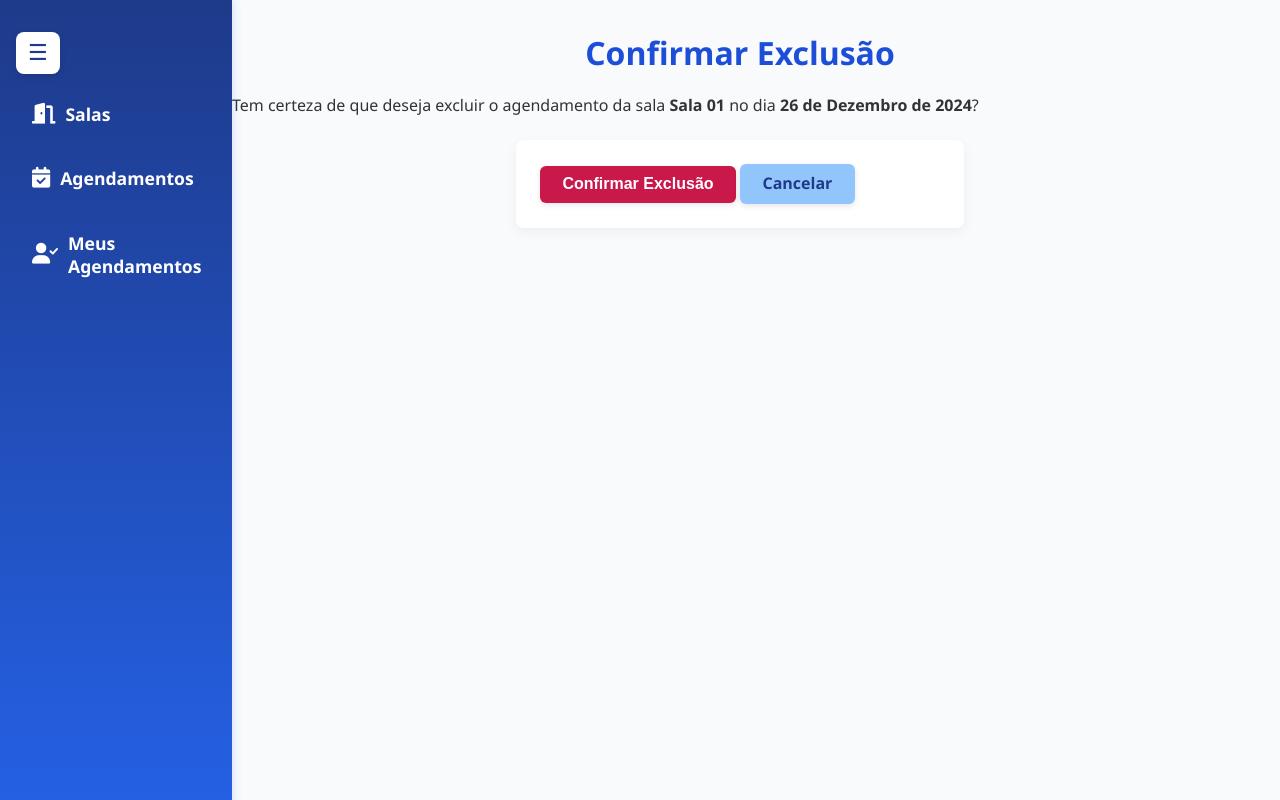
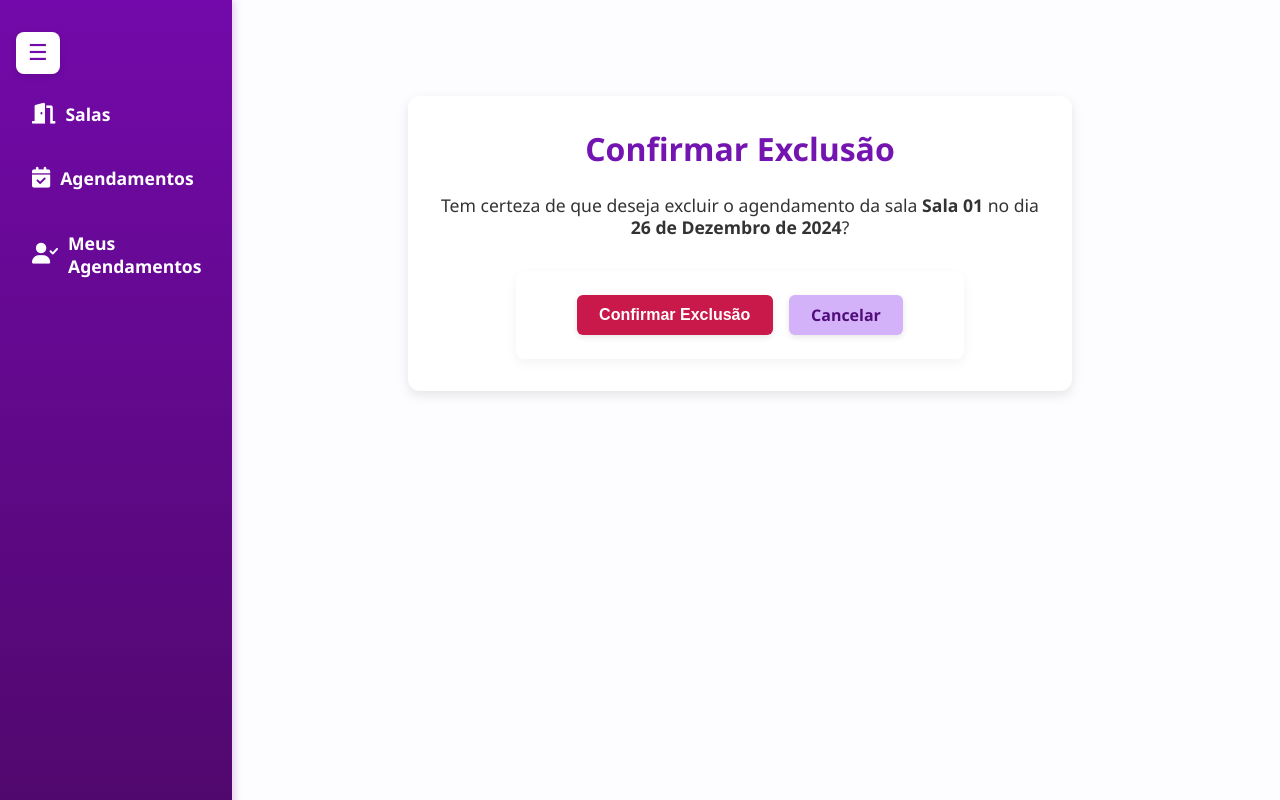
Before and after one commit to Caixeta19/SmartSpace, a Django app: page /agendamento/excluir/1/ in a window 1280 px wide. Run offline with Django 5.2, Linux system fonts and the light colour scheme; a user stored in the database is signed in; data comes from the database, SQL or seed files in the repository; both versions use the stored data as it was after the commit.

Commit message:
Mensagem descritiva do commit

```diff
--- a/salas/templates/salas/confirmar_exclusao.html
+++ b/salas/templates/salas/confirmar_exclusao.html
@@ -1,5 +1,7 @@
 {% extends 'base.html' %}
+
 {% block content %}
+<div class="confirmacao-container">
     <h1>Confirmar Exclusão</h1>
     <p>Tem certeza de que deseja excluir o agendamento da sala <strong>{{ agendamento.sala.nome }}</strong> no dia <strong>{{ agendamento.data }}</strong>?</p>
     <form method="post">
@@ -7,4 +9,5 @@
         <button type="submit" class="btn btn-danger">Confirmar Exclusão</button>
         <a href="{% url 'listar_meus_agendamentos' %}" class="btn btn-secondary">Cancelar</a>
     </form>
+</div>
 {% endblock %}
--- a/templates/static/salas/css/salas.css
+++ b/templates/static/salas/css/salas.css
@@ -1,7 +1,7 @@
 /* Estilos Gerais */
 body {
     font-family: 'Segoe UI', Tahoma, Geneva, Verdana, sans-serif;
-    background-color: #F0F4FF;
+    background-color: #f5f0fa;
     margin: 0;
     padding: 0;
     display: flex;
@@ -13,12 +13,12 @@ body {
 /* Header e Navegação */
 header {
     width: 200px;
-    background: linear-gradient(180deg, #1E3A8A 0%, #2563EB 100%);
+    background: linear-gradient(180deg, #7309aa 0%, #4e0869 100%);
     color: white;
     padding: 2rem 1rem;
     position: fixed;
     height: 100%;
-    box-shadow: 2px 0 8px rgba(37, 99, 235, 0.15);
+    box-shadow: 2px 0 8px rgba(115, 9, 170, 0.2);
     transition: width 0.3s ease;
 }
 
@@ -52,14 +52,14 @@ nav ul li a i {
 }
 
 nav ul li a:hover {
-    background-color: #3B82F6;
+    background-color: #8b2bc5;
 }
 
 /* Botão hamburger */
 #menu-toggle {
     font-size: 22px;
     background-color: #ffffff;
-    color: #1E3A8A;
+    color: #7309aa;
     border: none;
     border-radius: 8px;
     padding: 8px 12px;
@@ -101,7 +100,7 @@ main {
     margin-left: 200px;
     padding: 2rem;
     flex-grow: 1;
-    background-color: #F8FAFC;
+    background-color: #fdfcff;
     transition: margin-left 0.3s ease;
 }
 
@@ -116,7 +115,7 @@ header.fechar ~ main {
 
 h1, h2, h3 {
     text-align: center;
-    color: #1D4ED8;
+    color: #6d0aa9;
     margin-top: 0;
 }
 
@@ -304,21 +302,20 @@ h1, h2, h3 {
 }
 
 .btn-secondary {
-    background-color: #93C5FD;
-    color: #1E3A8A;
+    background-color: #d4b2fa;
+    color: #510d7a;
 }
 
-/* Botão Agendar */
 .btn-agendar {
-    background-color: #1E3A8A;
+    background-color: #68159a;
     color: white;
     border: 2px solid transparent;
 }
 
 .btn-agendar:hover {
-    background-color: #2563EB;
-    border-color: #60A5FA;
-    box-shadow: 0 4px 10px rgba(37, 99, 235, 0.3);
+    background-color: #863fc3;
+    border-color: #68159a;
+    box-shadow: 0 4px 10px rgba(115, 9, 170, 0.3);
 }
 
 /* Formulários */
@@ -430,3 +427,32 @@ table tr:nth-child(even) {
         margin-bottom: 0.3rem;
     }
 }
+
+/* Página de Confirmação de Exclusão */
+.confirmacao-container {
+    max-width: 600px;
+    margin: 4rem auto;
+    padding: 2rem;
+    background-color: #fff;
+    border-radius: 12px;
+    text-align: center;
+    box-shadow: 0 4px 12px rgba(0, 0, 0, 0.1);
+}
+
+.confirmacao-container h1 {
+    color: #7415b1;
+    margin-bottom: 1.5rem;
+}
+
+.confirmacao-container p {
+    font-size: 1.1rem;
+    color: #333;
+    margin-bottom: 2rem;
+}
+
+.confirmacao-container form {
+    display: flex;
+    justify-content: center;
+    gap: 1rem;
+    flex-wrap: wrap;
+}
```
Also changed, not shown: other parts of templates/static/salas/css/salas.css (+17 -19 lines), templates/static/adm/adm.css (+8 -8 lines), templates/static/style.css (+11 -11 lines), db.sqlite3. Lines whose indentation alone changed are shown as unchanged.
